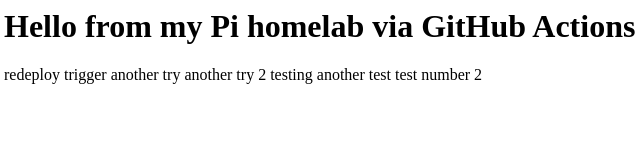
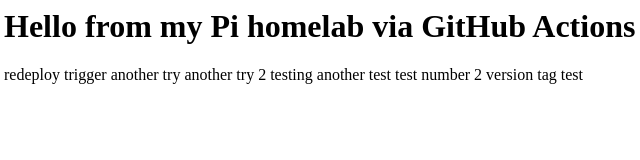
Before and after one commit to ptrbtlr/homelab-pi, a plain HTML site: page apps/nginx/index.html in a window 1280 px wide. Shown: the full height of the page, 4-644 px from the left. Drawn offline with Linux system fonts and the light colour scheme.

Commit message:
version tag test

```diff
--- a/apps/nginx/index.html
+++ b/apps/nginx/index.html
@@ -5,3 +5,4 @@ another try 2
 testing
 another test
 test number 2
+version tag test
```
